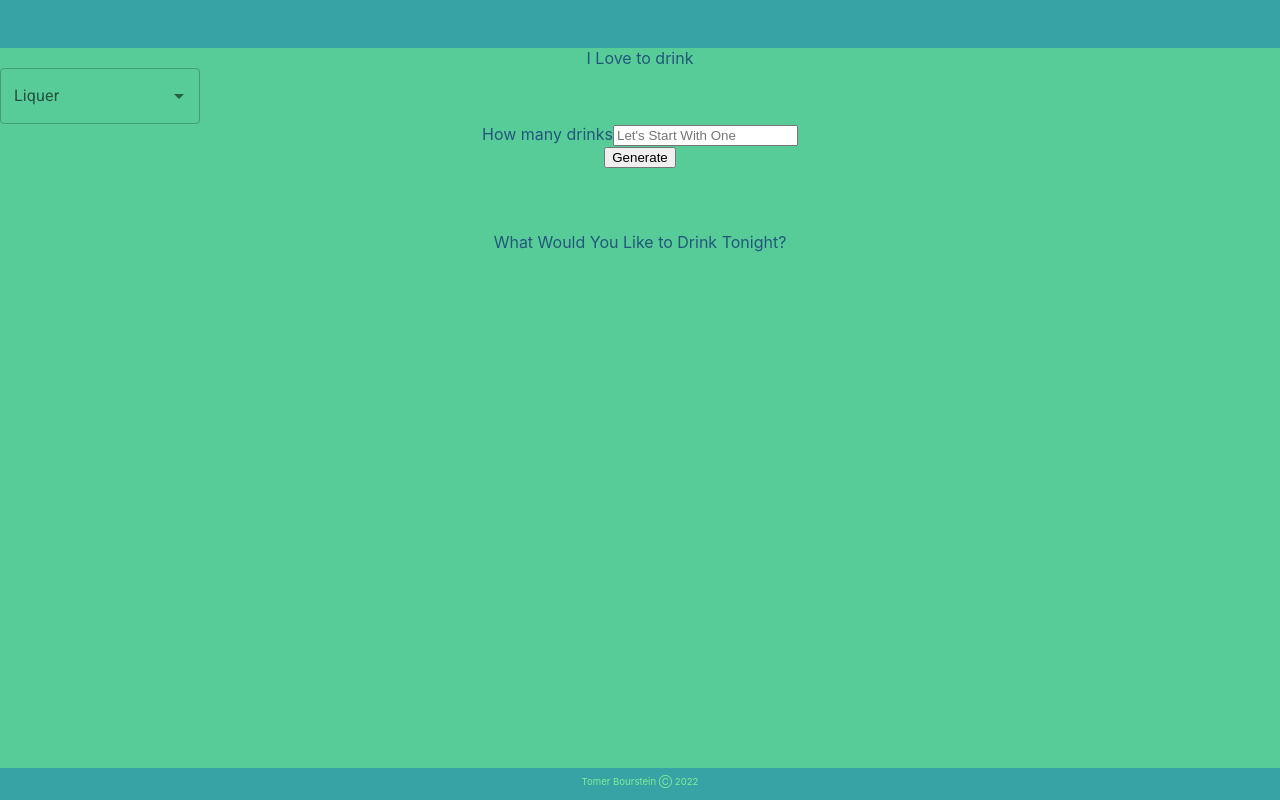
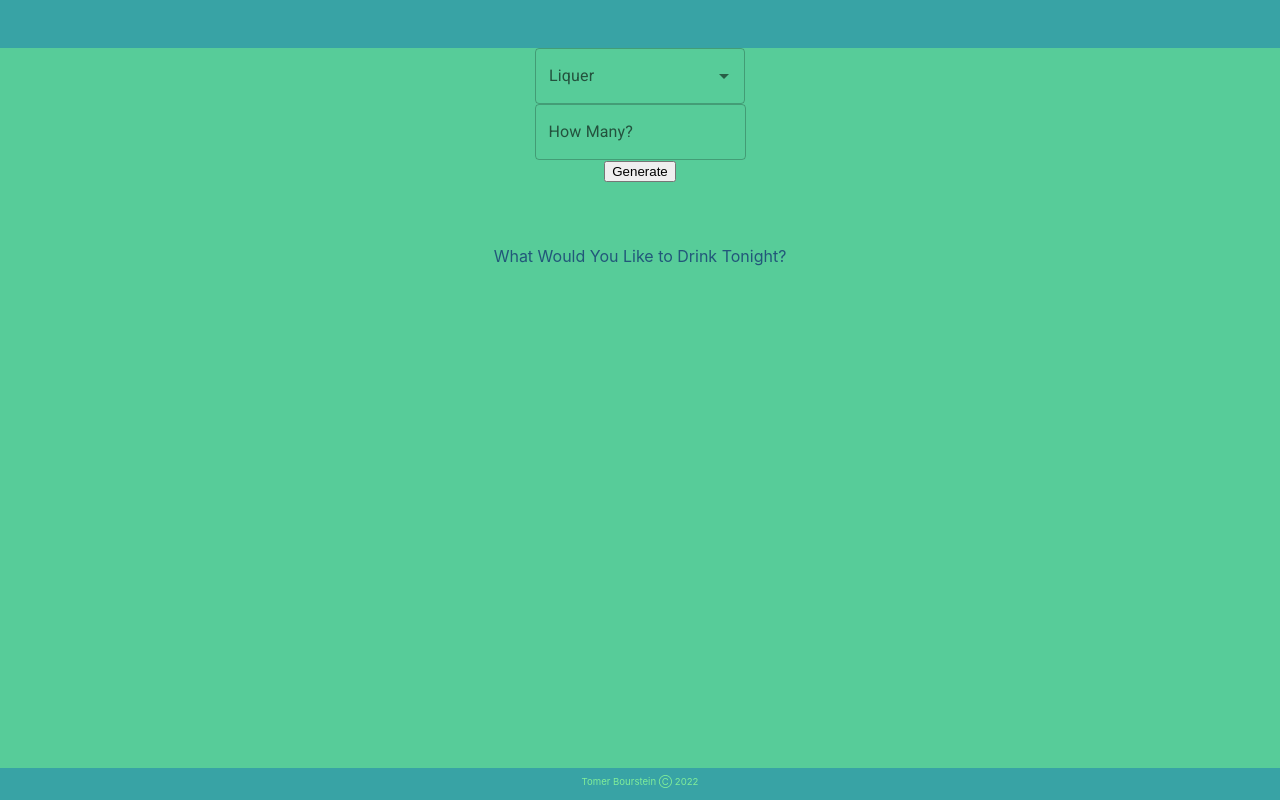
Before and after one commit to tomerbourstein/cocktail-menu-app, a React (Create React App) app: page / in a window 1280 px wide. Built offline with nearby package versions, Linux system fonts and the light colour scheme.

Commit message:
fixed margin of input alcohol

```diff
--- a/src/components/Input/Input.js
+++ b/src/components/Input/Input.js
@@ -2,6 +2,7 @@ import { useDispatch, useSelector } from "react-redux/";
 import { inputActions } from "../../store/input-slice";
 import { menuActions } from "../../store/menu-slice";
 
+import Box from "@mui/material/Box";
 import TextField from "@mui/material/TextField";
 import Autocomplete from "@mui/material/Autocomplete";
 import classes from "./Input.module.css";
@@ -33,13 +34,10 @@ const Input = () => {
 
   return (
     <form onSubmit={generateMenuHandler} className={classes.inputField}>
-      <div>
-        <label>I Love to drink</label>
+      <Box sx={{ width: 210, margin: "auto" }}>
         <Autocomplete
           id="combo-box-demo"
-          sx={{ width: 200 }}
           options={["Whiskey", "Vodka", "Tequila", "Rum"]}
-          // value={alcohol}
           autoHighlight
           isOptionEqualToValue={(option, value) => option.id === value.id}
           getOptionLabel={(option) =>
@@ -48,15 +46,15 @@ const Input = () => {
           onChange={enterAlcoholInputHandler}
           renderInput={(params) => <TextField {...params} label="Liquer" />}
         />
-      </div>
+      </Box>
       <div>
-        <label>How many drinks</label>
-        <input
+        <TextField
+          id="outlined-basic"
+          label="How Many?"
+          variant="outlined"
           value={amount}
           onChange={enterAmountInputHandler}
-          type="text"
-          placeholder="Let's Start With One"
-        ></input>
+        />
       </div>
       <button type="submit">Generate</button>
     </form>
```
